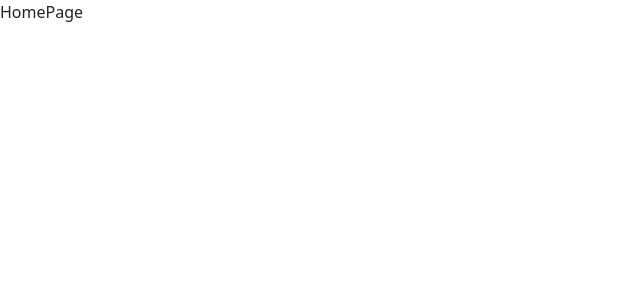
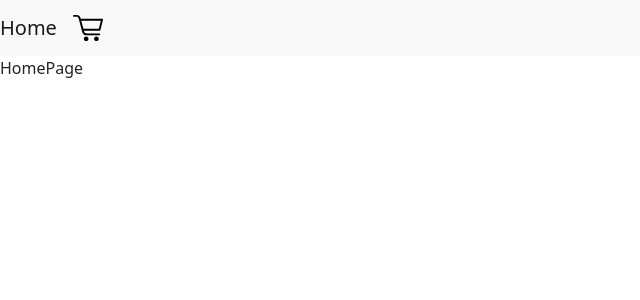
Before and after one commit to opnways/oxigen-front-test, a React (Vite) app: page / in a window 1280 px wide. Shown: the top 300 px of the page, without its empty margins (0-640 px from the left). Built offline with nearby package versions, Linux system fonts and the light colour scheme.

Commit message:
Header Basics

```diff
--- a/src/router/AppRouter.jsx
+++ b/src/router/AppRouter.jsx
@@ -1,5 +1,6 @@
-import { Navigate, Routes } from "react-router-dom"
-import { Route } from "react-router-dom"
+import { Navigate, Routes, Route } from "react-router-dom"
+
+import { Header } from "../ui/"
 import { ProductPage } from "../product/pages/ProductPage"
 import { HomePage } from "../home/pages/HomePage"
 
@@ -7,6 +8,7 @@ import { HomePage } from "../home/pages/HomePage"
 export const AppRouter = () => {
   return (
     <>
+    <Header />
     <Routes>
         <Route path="/" element={<HomePage />} />
 
--- /dev/null
+++ b/src/ui/components/Header.jsx
@@ -0,0 +1,25 @@
+import { Link, NavLink } from 'react-router-dom';
+import ShoppingCart from '../..//assets/shopping-cart-icon.svg';
+
+export const Header = () => {
+    return (
+        <nav className="navbar navbar-expand-sm navbar-light bg-light">
+
+            <Link
+                className="navbar-brand"
+                to="/"
+            >
+                Home
+            </Link>
+            {/* BreadCrums */}
+
+
+
+       {/*Shopping cart*/}
+       <div className="shoppingcart">
+            <img src={ShoppingCart} alt="shopping cart" width="30" height="30" />
+       </div>
+
+        </nav>
+    )
+}
--- /dev/null
+++ b/src/ui/components/index.js
@@ -0,0 +1 @@
+export * from './Header';
--- /dev/null
+++ b/src/ui/index.js
@@ -0,0 +1 @@
+export * from './components';
```
Also changed, not shown: src/assets/shopping-cart-icon.svg (added).
